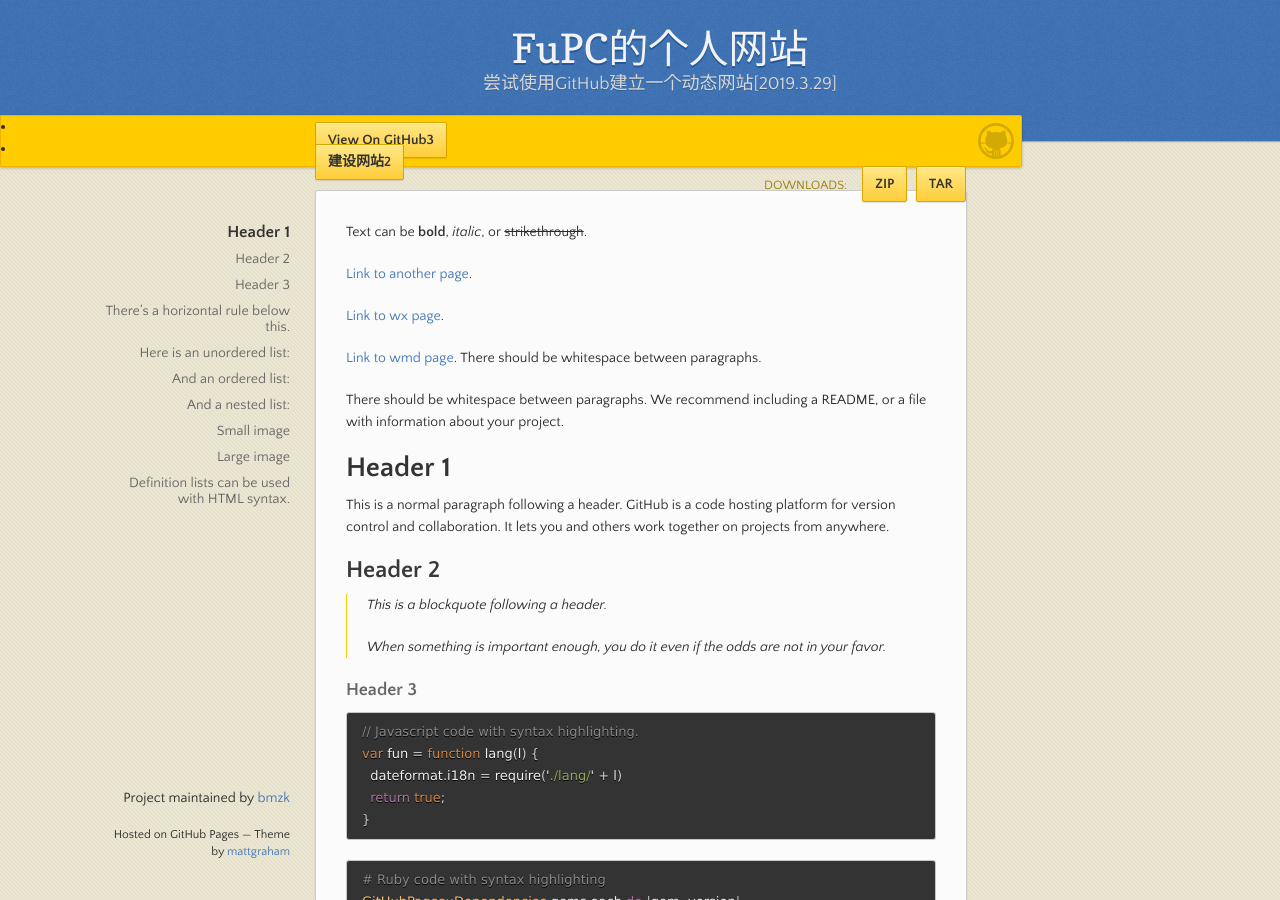
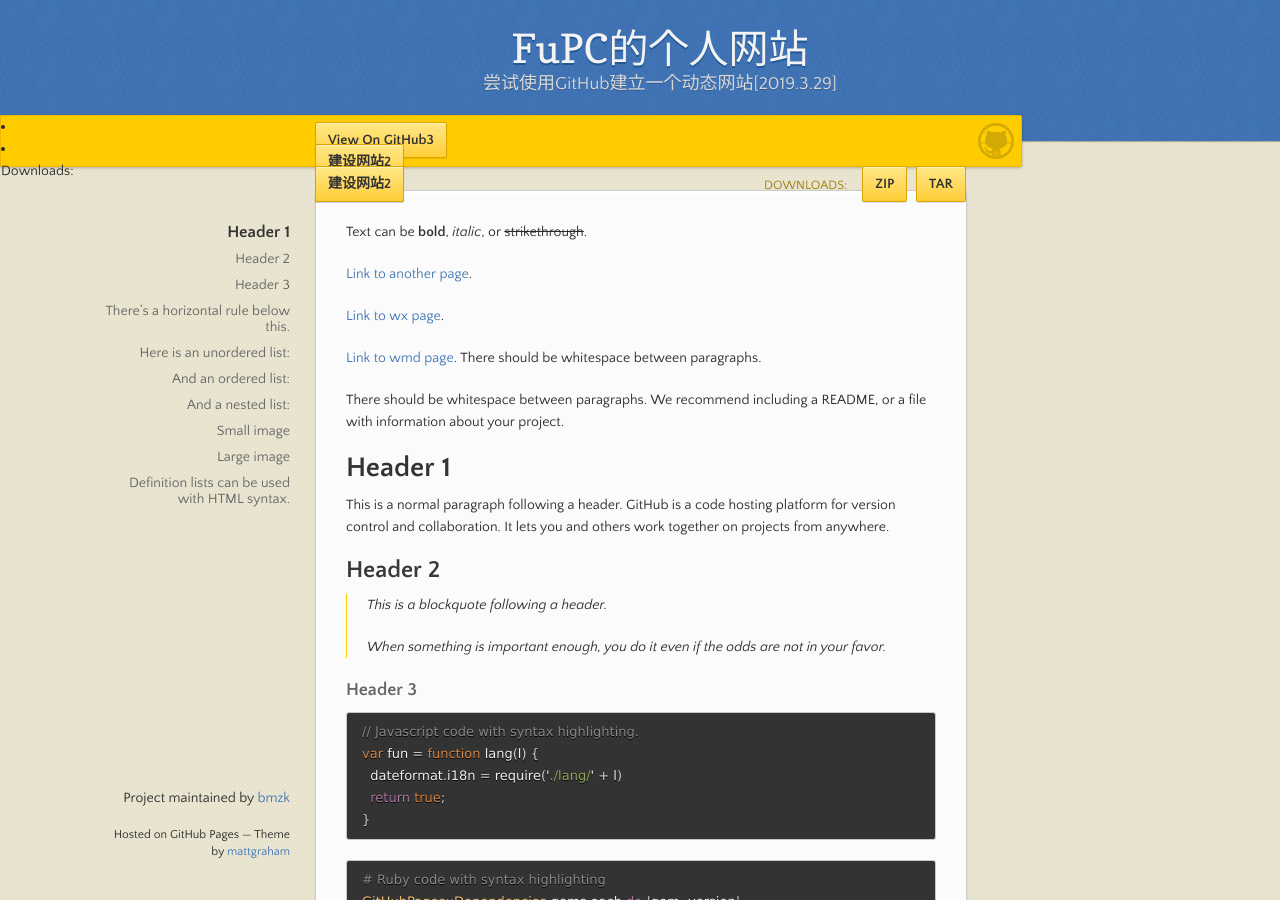
Before and after one commit to bmzk/MyWeb, a Jekyll site: the page built from index.md, in a window 1280 px wide and 900 px high. Built offline with Jekyll 4.4.1, drawn with Linux system fonts in a browser that asks for light colours.

Commit message:
Update default.html

```diff
--- a/_layouts/default.html
+++ b/_layouts/default.html
@@ -26,6 +26,9 @@
 
         <li><a href="{{ site.github.repository_url }}" class="button fork"><strong>View On GitHub3</strong></a></li>
 		<li><a href="http://www.runoob.com/" class="button fork" >建设网站2</a></li>
+		<a href="http://www.runoob.com/" class="button fork" >建设网站2</a>
+		<span>Downloads:</span>
+		<a href="http://www.runoob.com/" class="button fork" >建设网站2</a>
         {% if site.show_downloads %}
           <div class="downloads">
             <span>Downloads:</span>
```
